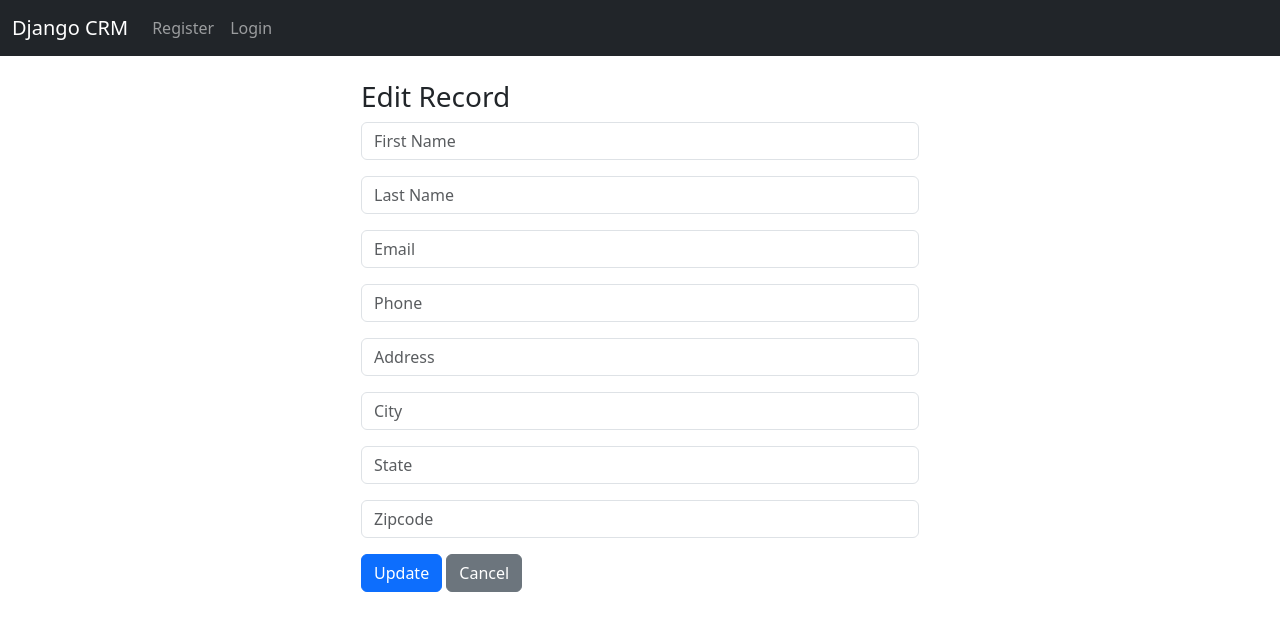
After one commit to DanielValenzuelaPerez/django-crm, a Django app: template website/templates/edit_record.html in a window 1280 px wide. The commit adds this page. Shown: the top 631 px of the page. Run offline with Django 5.2, Linux system fonts and the light colour scheme; the template is opened without the code that fills it: values that come from a table or form of the project are taken from there, others are empty.

Commit message:
edit records functionality. Final commit.

```diff
--- /dev/null
+++ b/website/templates/edit_record.html
@@ -0,0 +1,15 @@
+{% extends 'base.html' %}
+
+{% block content %}
+
+<div class="col-md-6 offset-md-3">
+    <h3>Edit Record</h3>
+    <form action="" method="POST">
+        {% csrf_token %}
+        {{ form.as_p }}
+        <button type="submit" class="btn btn-primary">Update</button>
+        <a class="btn btn-secondary" href="{% url 'home' %}">Cancel</a>
+    </form>
+</div>
+
+{% endblock %}
--- a/website/templates/record.html
+++ b/website/templates/record.html
@@ -13,7 +13,7 @@
       <strong>Phone: </strong><p class="card-text">{{ record.phone }}</p>
       <strong>Address: </strong><p class="card-text">{{ record.address }}</p>
       <strong>City, State. (Zipcode): </strong><p class="card-text">{{ record.city }}, {{ record.state }}. ({{ record.zipcode }})</p>
-      <a href="#" class="btn btn-primary">Edit</a>
+      <a href="{% url 'edit_record' record.id %}" class="btn btn-primary">Edit</a>
       <a href="{% url 'delete_record' record.id %}" class="btn btn-danger">Delete</a>
     </div>
 </div>
--- a/website/urls.py
+++ b/website/urls.py
@@ -1,6 +1,6 @@
 from django.urls import path
 
-from .views import home, logout_user, register_user, customer_record, delete_record, add_record
+from .views import home, logout_user, register_user, customer_record, delete_record, add_record, edit_record
 
 urlpatterns = [
     path('', home, name='home'),
@@ -8,5 +8,6 @@ urlpatterns = [
     path('register/', register_user, name='register'),
     path('record/<int:pk>/', customer_record, name='record'),
     path('delete_record/<int:pk>/', delete_record, name='delete_record'),
+    path('edit_record/<int:pk>/', edit_record, name='edit_record'),
     path('add_record/', add_record, name='add_record'),
 ]
```
Also changed, not shown: website/views.py (+15 -0 lines).
